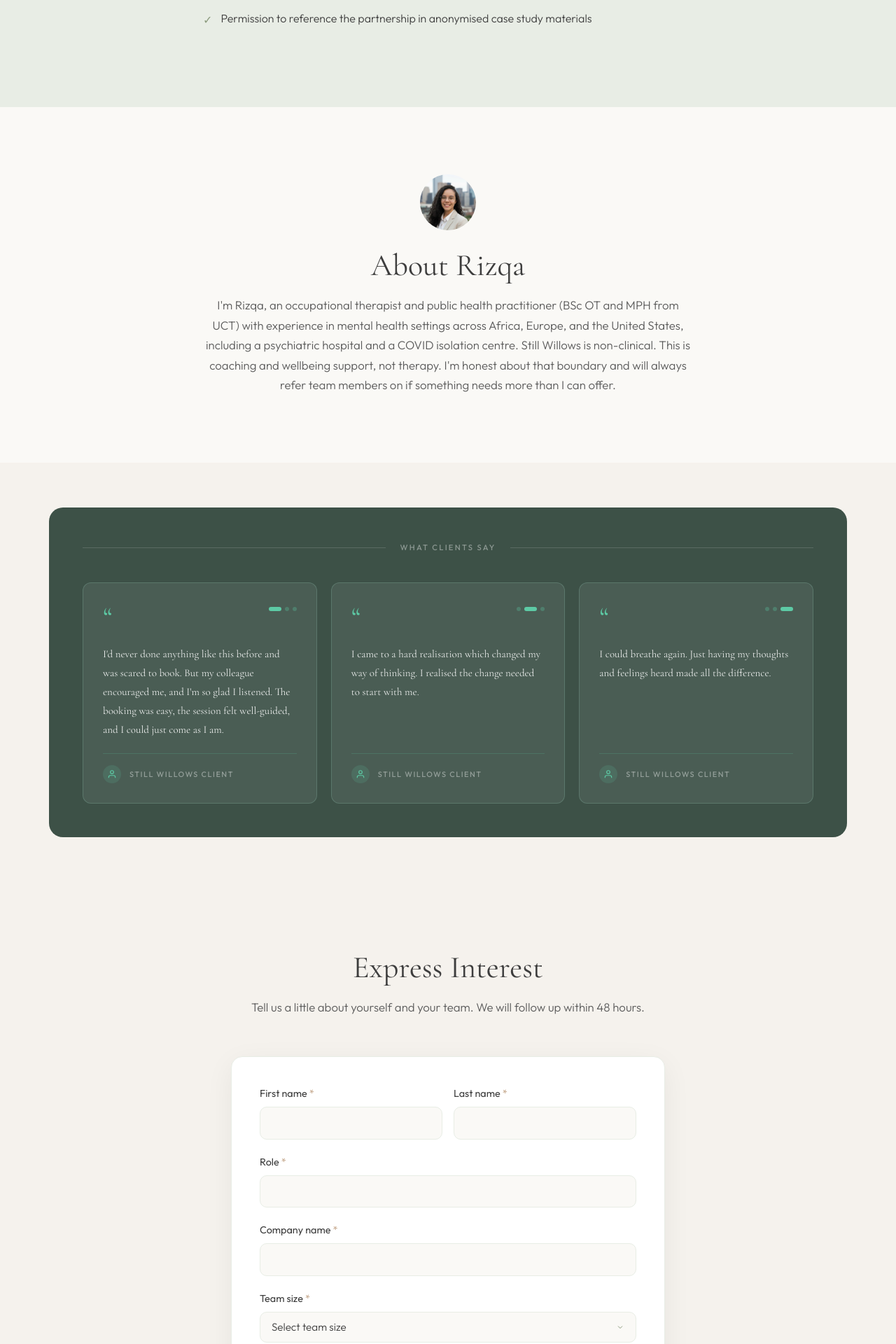
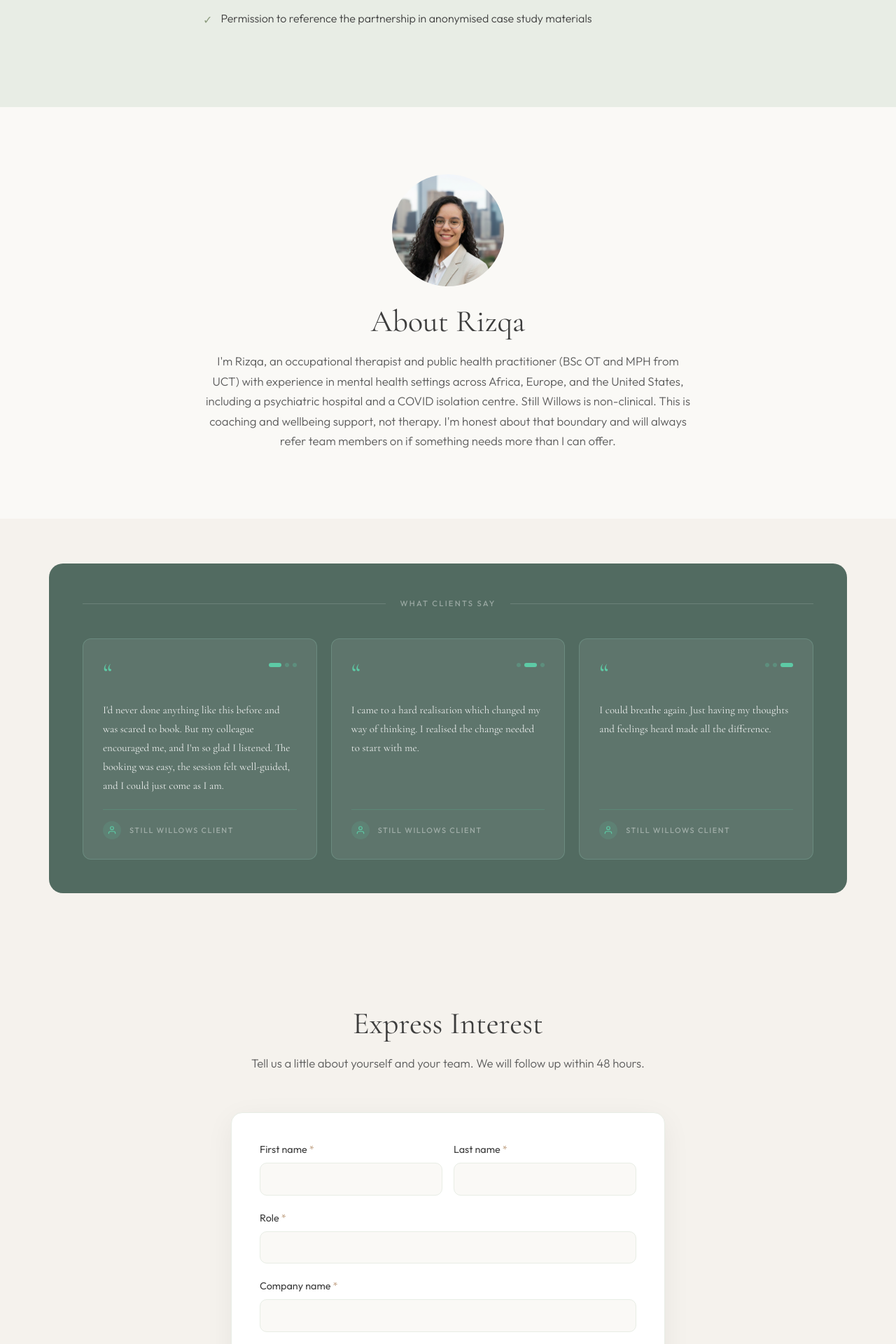
Before and after one commit to captainmike/stillwillows-website, a Jekyll site: the page built from pilot.md, in a window 1280 px wide. Shown: the part 1997-3917 px from the top of the page at 70% size. Built offline with Jekyll 4.4.1, drawn with Linux system fonts in a browser that asks for light colours.

Commit message:
Update testimonials bg to #526B61, double Rizqa photo size to 160px
https://claude.ai/code/session_017AGYouHwDdRrwjkb9oqeoK

```diff
--- a/assets/css/main.css
+++ b/assets/css/main.css
@@ -2271,8 +2271,8 @@ section {
    Pilot Page - About Photo
    ======================================== */
 .pilot-about-photo {
-  width: 80px;
-  height: 80px;
+  width: 160px;
+  height: 160px;
   border-radius: 50%;
   overflow: hidden;
   margin: 0 auto 1.5rem;
@@ -2296,7 +2296,7 @@ section {
 .pilot-quotes-inner {
   max-width: 1140px;
   margin: 0 auto;
-  background: #3D5147;
+  background: #526B61;
   border-radius: 20px;
   padding: 3rem;
 }
```
